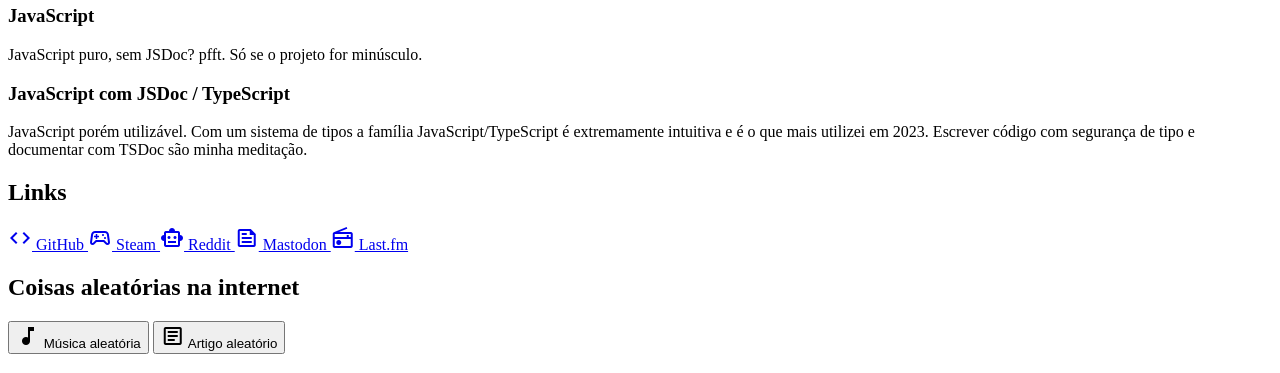
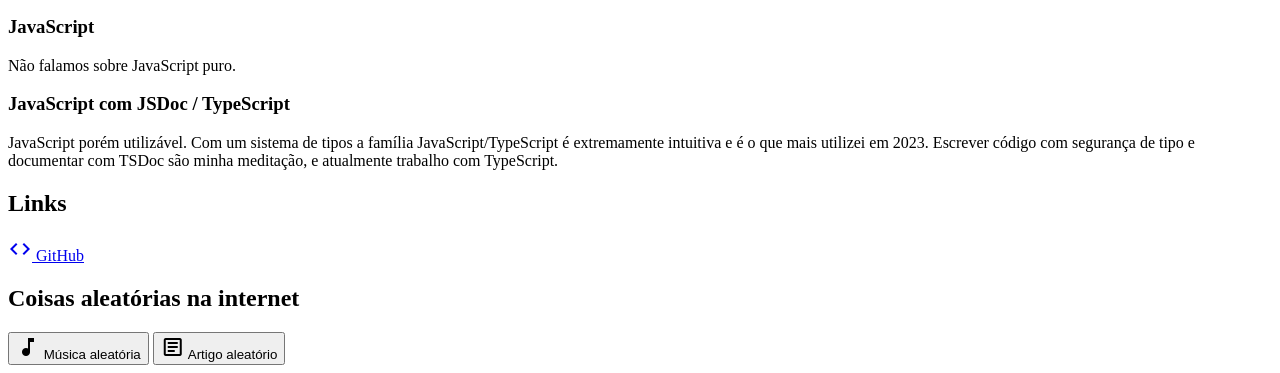
Before and after one commit to luizffgv/website-bw, a website: page src/pages/index/template.html in a window 1280 px wide. Shown: the part 1313-1686 px from the top of the page. Drawn offline with nearby package versions, Linux system fonts and the light colour scheme.

Commit message:
feat: update things about me

```diff
--- a/src/pages/index/template.html
+++ b/src/pages/index/template.html
@@ -16,7 +16,7 @@
         <h1>Olá</h1>
         <p>
           Eu tenho <span id="my-age">_</span> anos e moro em Minas Gerais.<br />
-          Eu me identifico como agênero.<br />
+          Sou um desenvolvedor focado em React e TypeScript.<br />
           Aqui você pode ler sobre mim.
         </p>
       </section>
@@ -24,31 +24,24 @@
         <h2>Contato</h2>
         <address>
           <ul class="no-list-style">
-            <li><a href="mailto:luizfvalle@pm.me">luizfvalle@pm.me</a></li>
-            <li>
-              <a href="tel:+5533991262949">+55 (33) 99126-2949</a> (WhatsApp)
-            </li>
+            <li><a href="mailto:im@luizf.dev">im@luizf.dev</a></li>
           </ul>
         </address>
+      </section>
+      <section class="card">
+        <h2>luizf.dev</h2>
+        <a href="https://luizf.dev">Ver meu site primário</a>
       </section>
       <section class="card">
         <h2>Meus pronomes</h2>
         <ul class="no-list-style">
           <li>
             <span class="material-symbols-outlined">thumb_up</span>
-            <a href="https://pt.pronouns.page/elu" target="_blank">elu/delu</a>
+            <a href="https://pt.pronouns.page/ele" target="_blank">ele/dele</a>
           </li>
           <li>
             <span class="material-symbols-outlined">thumb_up</span>
             <a href="https://pt.pronouns.page/elx" target="_blank">elx/delx</a>
-          </li>
-          <li>
-            <span class="material-symbols-outlined">thumb_up</span>
-            <a href="https://pt.pronouns.page/ela" target="_blank">ela/dela</a>
-          </li>
-          <li>
-            <span class="material-symbols-outlined">thumb_up</span>
-            <a href="https://pt.pronouns.page/ele" target="_blank">ele/dele</a>
           </li>
         </ul>
         <p>
@@ -179,9 +172,7 @@
         </div>
         <div>
           <h3>JavaScript</h3>
-          <p>
-            JavaScript puro, sem JSDoc? pfft. Só se o projeto for minúsculo.
-          </p>
+          <p>Não falamos sobre JavaScript puro.</p>
         </div>
         <div>
           <h3>JavaScript com JSDoc / TypeScript</h3>
@@ -189,7 +180,7 @@
             JavaScript porém utilizável. Com um sistema de tipos a família
             JavaScript/TypeScript é extremamente intuitiva e é o que mais
             utilizei em 2023. Escrever código com segurança de tipo e documentar
-            com TSDoc são minha meditação.
+            com TSDoc são minha meditação, e atualmente trabalho com TypeScript.
           </p>
         </div>
       </section>
@@ -198,38 +189,6 @@
         <a class="button" href="https://github.com/luizffgv" target="_blank">
           <span class="material-symbols-outlined">code</span>
           GitHub
-        </a>
-        <a
-          class="button"
-          href="https://steamcommunity.com/id/jshkguncat"
-          target="_blank"
-        >
-          <span class="material-symbols-outlined">sports_esports</span>
-          Steam
-        </a>
-        <a
-          class="button"
-          href="https://www.reddit.com/user/cateanddogew"
-          target="_blank"
-        >
-          <span class="material-symbols-outlined">smart_toy</span>
-          Reddit
-        </a>
-        <a
-          class="button"
-          href="https://mastodon.social/@wsadnymph"
-          target="_blank"
-        >
-          <span class="material-symbols-outlined">feed</span>
-          Mastodon
-        </a>
-        <a
-          class="button"
-          href="https://www.last.fm/user/dan1one"
-          target="_blank"
-        >
-          <span class="material-symbols-outlined">radio</span>
-          Last.fm
         </a>
       </section>
       <section id="section-random" class="card">
--- a/src/styles/global.css
+++ b/src/styles/global.css
@@ -134,7 +134,7 @@
   }
 
   main {
-    align-items: start;
+    align-items: stretch;
     display: flex;
     flex-wrap: wrap;
     gap: 48px;
```
